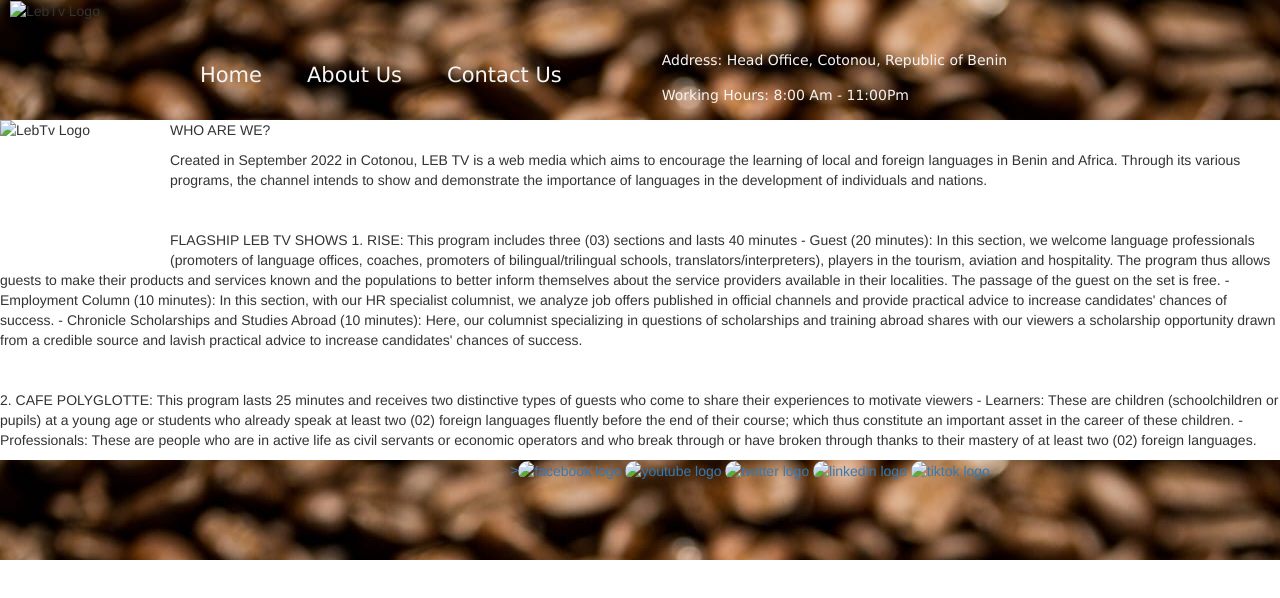
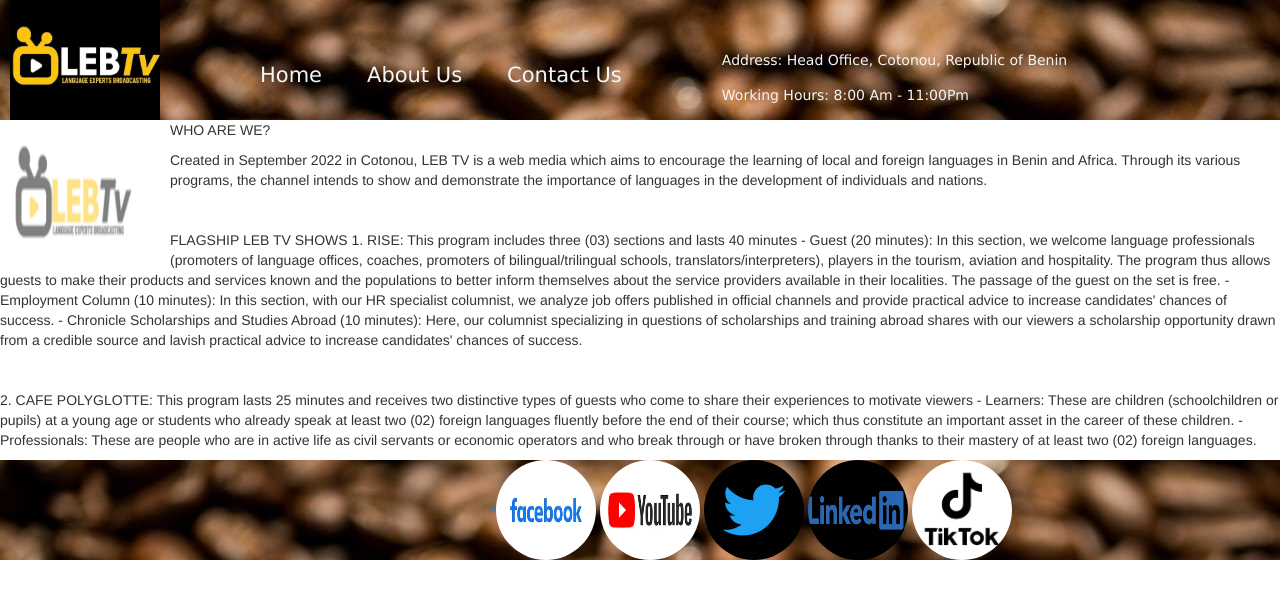
Before and after one commit to omoakinphilip/lebtvv, a plain HTML site: page contact.html in a window 1280 px wide. Shown: the top 598 px of the page. Drawn offline with nearby package versions, Linux system fonts and the light colour scheme; files that its build step writes are made by us from their sources; files whose address does not match are found by name.

Commit message:
Update contact.html

```diff
--- a/contact.html
+++ b/contact.html
@@ -4,7 +4,7 @@
     <meta charset="UTF-8" />
     <meta http-equiv="X-UA-Compatible" content="IE=edge" />
     <meta name="viewport" content="width=device-width, initial-scale=1.0" />
-    <link rel="stylesheet" href="css/index.css" />
+    <link rel="stylesheet" href="index.css" />
     <link
       rel="stylesheet"
       href="https://maxcdn.bootstrapcdn.com/bootstrap/3.4.1/css/bootstrap.min.css"
@@ -16,7 +16,7 @@
   <body>
     <div class="header-container-wrapper">
       <div class="header-logo">
-        <img class="logo" src="images/LebtvLogo.jpeg" alt="LebTv Logo" />
+        <img class="logo" src="LebtvLogo.jpeg" alt="LebTv Logo" />
       </div>
       <div class="header-menu">
         <p><a href="index.html">Home</a></p>
@@ -28,7 +28,7 @@
         <div>Working Hours: 8:00 Am - 11:00Pm</div>
       </div>
     </div>
-    <img class="about-logo" src="../images/lebtvlogo2.png" alt="LebTv Logo" />
+    <img class="about-logo" src="lebtvlogo2.png" alt="LebTv Logo" />
 
     <div>
       <p>WHO ARE WE?</p>
@@ -77,35 +77,35 @@
           ><img
             style="width: 100px; height: 100px; border-radius: 50px"
             class="footer-image"
-            src="../images/facebook.jpeg"
+            src="facebook.jpeg"
             alt="facebook logo"
         /></a>
         <a href="https://www.youtube.com" target="_blank">
           <img
             style="width: 100px; height: 100px; border-radius: 50px"
             class="footer-image"
-            src="../images/youtube.jpeg"
+            src="youtube.jpeg"
             alt="youtube logo"
         /></a>
         <a href="https://www.twitter.com" target="_blank">
           <img
             style="width: 100px; height: 100px; border-radius: 50px"
             class="footer-image"
-            src="../images/twitter.jpeg"
+            src="twitter.jpeg"
             alt="twitter logo"
         /></a>
         <a href="https://www.linkedln.com" target="_blank">
           <img
             style="width: 100px; height: 100px; border-radius: 50px"
             class="footer-image"
-            src="../images/linkedln.jpeg"
+            src="linkedln.jpeg"
             alt="linkedln logo"
         /></a>
         <a href="https://www.tiktok.com" target="_blank">
           <img
             style="width: 100px; height: 100px; border-radius: 50px"
             class="footer-image"
-            src="../images/tiktok.jpeg"
+            src="tiktok.jpeg"
             alt="tiktok logo"
         /></a>
       </div>
```
